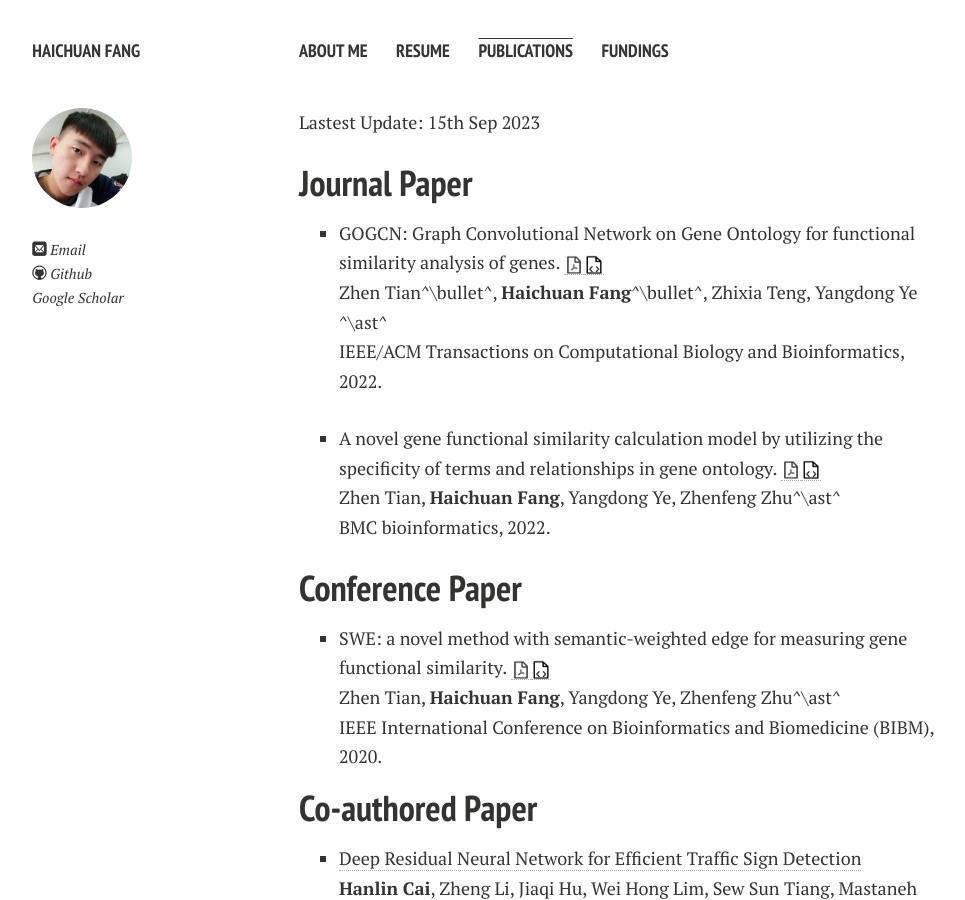
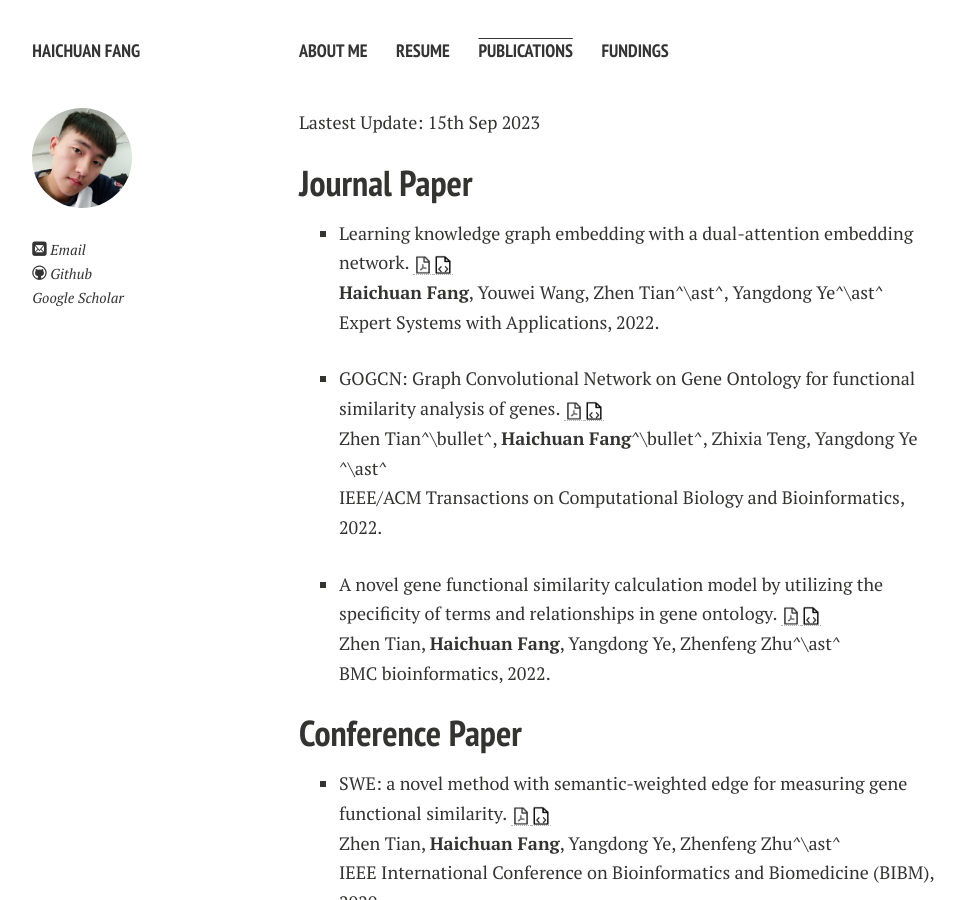
Before and after one commit to wywsunflower/wywsunflower.github.io, a Jekyll site: the page built from publications.md, in a window 1280 px wide and 900 px high. Shown: the whole window, without its empty margins (21-986 px from the left). Built offline with Jekyll 4.4.1, drawn with Linux system fonts in a browser that asks for light colours; nearby versions of some CDN libraries; comment, search, counter and statistics services are not loaded; a style sheet for code colours, icons or effects is not loaded.

Commit message:
Update publications.md

```diff
--- a/publications.md
+++ b/publications.md
@@ -8,6 +8,7 @@ Lastest Update: 15th Sep 2023&nbsp;
 <!-- [中文版本 (Chinese Version)](https://caihanlin.com/file/publications-zh/) -->
 
 ## Journal Paper
+- Learning knowledge graph embedding with a dual-attention embedding network. <a href="https://hcfun.github.io//file/5.2022.9DAEN-ESWA.pdf"><img src="/images/pdf.png" width="20" height="20"></a><a href="https://github.com/hcfun/D-AEN"><img src="/images/code.png" width="20" height="20"></a><br>**Haichuan Fang**, Youwei Wang, Zhen Tian^\ast^, Yangdong Ye^\ast^<br>Expert Systems with Applications, 2022.
 
 - GOGCN: Graph Convolutional Network on Gene Ontology for functional similarity analysis of genes. <a href="https://hcfun.github.io//file/3.2022.6GOGCN-TCBB.pdf"><img src="/images/pdf.png" width="20" height="20"></a><a href="https://github.com/hcfun/GOGCN"><img src="/images/code.png" width="20" height="20"></a><br>Zhen Tian^\bullet^, **Haichuan Fang**^\bullet^, Zhixia Teng, Yangdong Ye ^\ast^<br>IEEE/ACM Transactions on Computational Biology and Bioinformatics, 2022.
 
```
